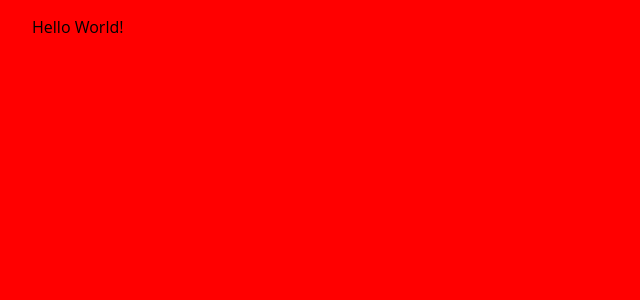
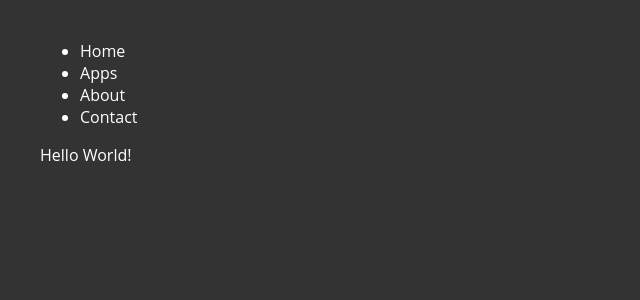
Before and after one commit to abregorivas/portfolio, a React app: page / in a window 1280 px wide. Shown: the top 300 px of the page, without its empty margins (0-640 px from the left). Built offline with nearby package versions, Linux system fonts and the light colour scheme.

Commit message:
added SCSS to build process

```diff
--- a/src/components/App.js
+++ b/src/components/App.js
@@ -1,6 +1,8 @@
 import React from 'react'
 import { BrowserRouter, Route } from 'react-router-dom'
-import '../styles/main.css'
+import '../styles/main.scss'
+
+// === COMPONENTS ===
 import Home from './Home'
 
 const App = () => (
--- a/src/components/Home.js
+++ b/src/components/Home.js
@@ -1,9 +1,11 @@
 import React, { Component } from 'react'
+import Navbar from './Nav'
 
 class Home extends Component {
   render () {
     return (
       <div>
+        <Navbar />
         Hello World!
       </div>
     )
--- /dev/null
+++ b/src/components/Nav.js
@@ -0,0 +1,18 @@
+import React, { Component } from 'react'
+
+class Navbar extends Component {
+  render () {
+    return (
+      <div>
+        <ul>
+          <li>Home</li>
+          <li>Apps</li>
+          <li>About</li>
+          <li>Contact</li>
+        </ul>
+      </div>
+    )
+  }
+}
+
+export default Navbar
--- a/src/styles/main.css
+++ b/src/styles/main.scss
@@ -1,27 +1,27 @@
-html, body, div, span, applet, object, iframe,
-h1, h2, h3, h4, h5, h6, p, blockquote, pre,
-a, abbr, acronym, address, big, cite, code,
-del, dfn, em, img, ins, kbd, q, s, samp,
-small, strike, strong, sub, sup, tt, var,
-b, u, i, center,
-dl, dt, dd, ol, ul, li,
-fieldset, form, label, legend,
-table, caption, tbody, tfoot, thead, tr, th, td,
-article, aside, canvas, details, embed,
-figure, figcaption, footer, header, hgroup,
-menu, nav, output, ruby, section, summary,
-time, mark, audio, video {
-    margin: 0;
-	  padding: 0;
-	  border: 0;
-	  font-size: 100%;
-	  font: inherit;
-	  vertical-align: baseline;
-}
+// html, body, div, span, applet, object, iframe, h1, h2, h3, h4, h5, h6, p, blockquote, pre,
+// a, abbr, acronym, address, big, cite, code,
+// del, dfn, em, img, ins, kbd, q, s, samp,
+// small, strike, strong, sub, sup, tt, var,
+// b, u, i, center,
+// dl, dt, dd, ol, ul, li,
+// fieldset, form, label, legend,
+// table, caption, tbody, tfoot, thead, tr, th, td,
+// article, aside, canvas, details, embed,
+// figure, figcaption, footer, header, hgroup,
+// menu, nav, output, ruby, section, summary,
+// time, mark, audio, video {
+//     margin: 0;
+// 	  padding: 0;
+// 	  border: 0;
+// 	  font-size: 100%;
+// 	  font: inherit;
+// 	  vertical-align: baseline;
+// }
 
 body {
   font-family: 'Open Sans', sans-serif;
-  background-color: red;
+  background-color: #333;
+  color: white;
 }
 
 
--- a/webpack.config.js
+++ b/webpack.config.js
@@ -32,8 +32,11 @@ module.exports = {
   module: {
     rules: [
       {
-        test: /\.css$/,
-        use: [ 'style-loader', 'css-loader' ]
+        test: /\.s[ac]ss$/,
+        use: ['css-hot-loader'].concat(ExtractTextPlugin.extract({
+          fallback: 'style-loader',
+          use: ['css-loader', 'sass-loader']
+        }))
       },
       {
         test: /\.(png|svg|jpe?g|gif|svg|ttf|woff|woff2)$/,
```
Also changed, not shown: colors.sass (renamed from src/styles/colors.sass), src/components/About.js (added), src/components/Contact.js (added).
